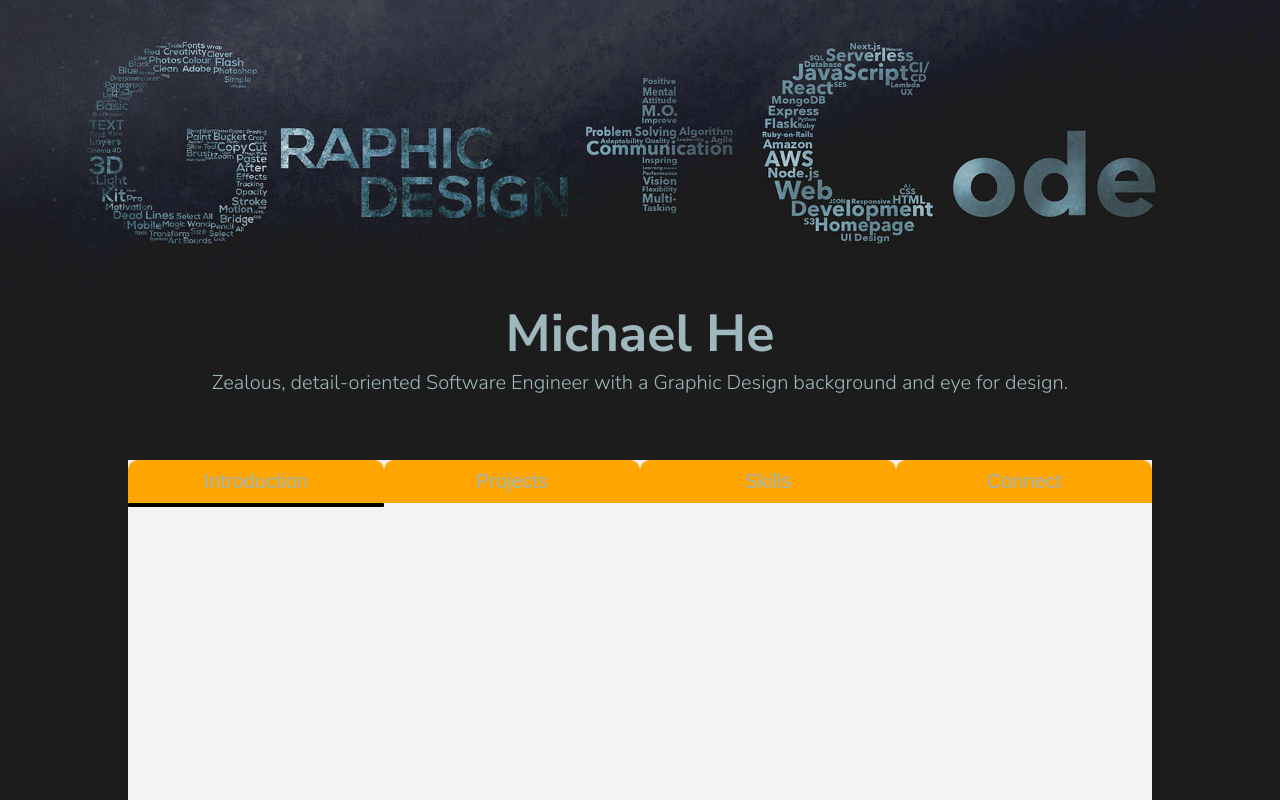
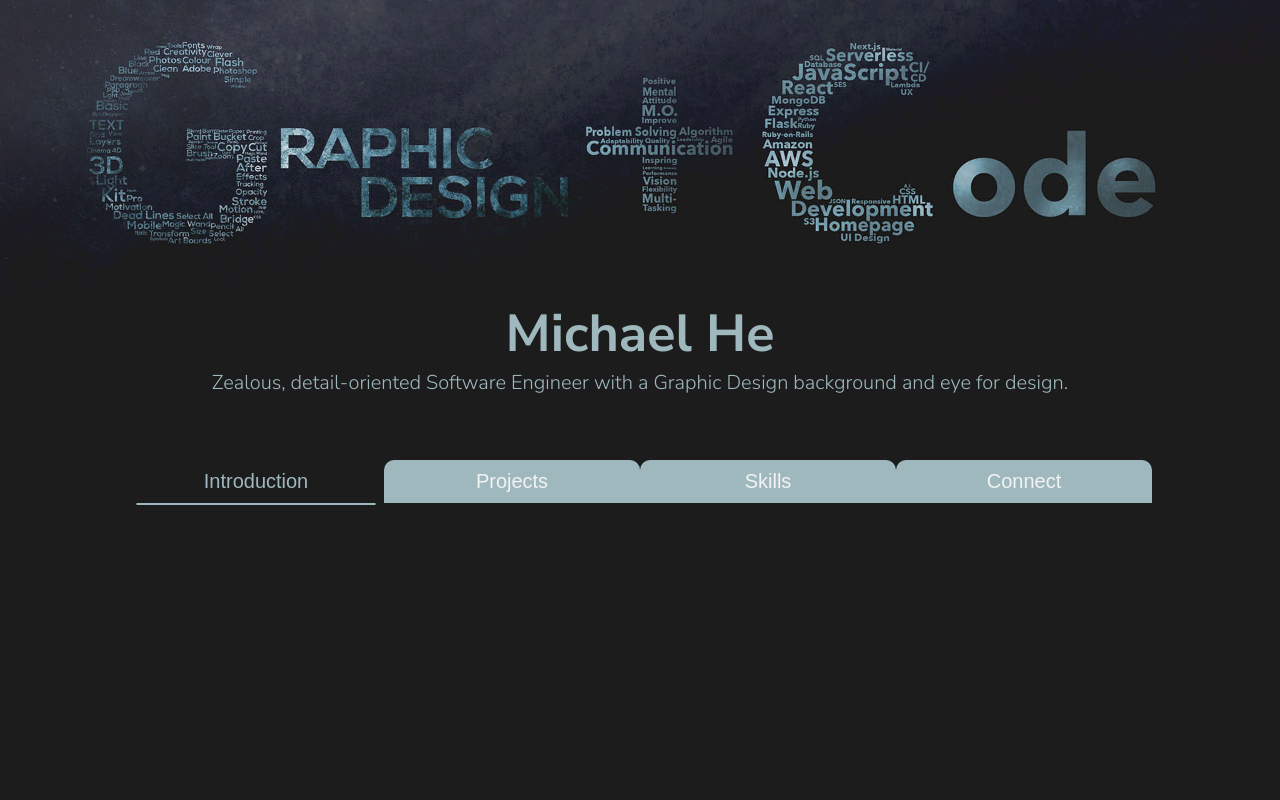
Before and after one commit to zbmike/porfolio, a React (Create React App) app: page / in a window 1280 px wide. Shown: the top 800 px of the page. Built offline with nearby package versions, Linux system fonts and the light colour scheme; the HTML template or start-up script is replaced by a standard one.

Commit message:
That's tabs for now

```diff
--- a/src/App.js
+++ b/src/App.js
@@ -7,7 +7,8 @@ function App() {
   const sliderRef = useRef();
   const [activeTab, setActiveTab] = useState(0);
   if (!windowWidth) return null;
-  const handleClick = (e) => {
+  const handleClick = (tab) => (e) => {
+    setActiveTab(tab);
     sliderRef.current.style.left =
       e.target.offsetLeft+ "px";
   };
@@ -34,10 +35,10 @@ function App() {
       >
         <div className="container">
           <div className="tabs">
-            <button onClick={handleClick}>Introduction</button>
-            <button onClick={handleClick}>Projects</button>
-            <button onClick={handleClick}>Skills</button>
-            <button onClick={handleClick}>Connect</button>
+            <button onClick={handleClick(0)} className={`${activeTab === 0 && 'active-tab'}`}>Introduction</button>
+            <button onClick={handleClick(1)} className={`${activeTab === 1 && 'active-tab'}`}>Projects</button>
+            <button onClick={handleClick(2)} className={`${activeTab === 2 && 'active-tab'}`}>Skills</button>
+            <button onClick={handleClick(3)} className={`${activeTab === 3 && 'active-tab'}`}>Connect</button>
           </div>
           <div
             className="slider"
--- a/src/scss/main.scss
+++ b/src/scss/main.scss
@@ -57,7 +57,7 @@ body {
   width: 1024px;
   height: 100%;
   margin: 4em auto 0;
-  background-color: #f3f3f3;
+  background-color: $color-background;
 }
 
 .tabs {
@@ -69,12 +69,18 @@ body {
     // background: transparent;
     border: none;
     padding: 0.5em;
-    color: #9fb8bd;
+    color: #f3f3f3;
     font-weight: 400;
     font-size: 1.25em;
     border-radius: 10px 10px 0 0;
-    background-color: orange;
+    background-color: #9fb8bd;
   }
+  & button:hover,
+  & .active-tab {
+    background-color: $color-background;
+    color: $color-primary-light;
+  }
+
 }
 
 .slider {
@@ -82,8 +88,9 @@ body {
   left: 0;
   transition: all 500ms ease;
   -webkit-transition: all 500ms ease;
-  border: 2px solid black;
-  width: 256px;
+  border: 1px solid $color-primary-light;
+  width: 240px;
+  margin-left: 8px;
   border-radius: 1px;
 }
 
--- a/src/styles/index.css
+++ b/src/styles/index.css
@@ -52,7 +52,7 @@ body {
   width: 1024px;
   height: 100%;
   margin: 4em auto 0;
-  background-color: #f3f3f3;
+  background-color: #1c1c1c;
 }
 
 .tabs {
@@ -64,11 +64,15 @@ body {
   width: 256px;
   border: none;
   padding: 0.5em;
-  color: #9fb8bd;
+  color: #f3f3f3;
   font-weight: 400;
   font-size: 1.25em;
   border-radius: 10px 10px 0 0;
-  background-color: orange;
+  background-color: #9fb8bd;
+}
+.tabs button:hover, .tabs .active-tab {
+  background-color: #1c1c1c;
+  color: #9fb8bd;
 }
 
 .slider {
@@ -76,8 +80,9 @@ body {
   left: 0;
   transition: all 500ms ease;
   -webkit-transition: all 500ms ease;
-  border: 2px solid black;
-  width: 256px;
+  border: 1px solid #9fb8bd;
+  width: 240px;
+  margin-left: 8px;
   border-radius: 1px;
 }
 
```
Also changed, not shown: public/images/gd_bg.jpg (deleted), 1 other file (tests, documents, lock files or other folders).
